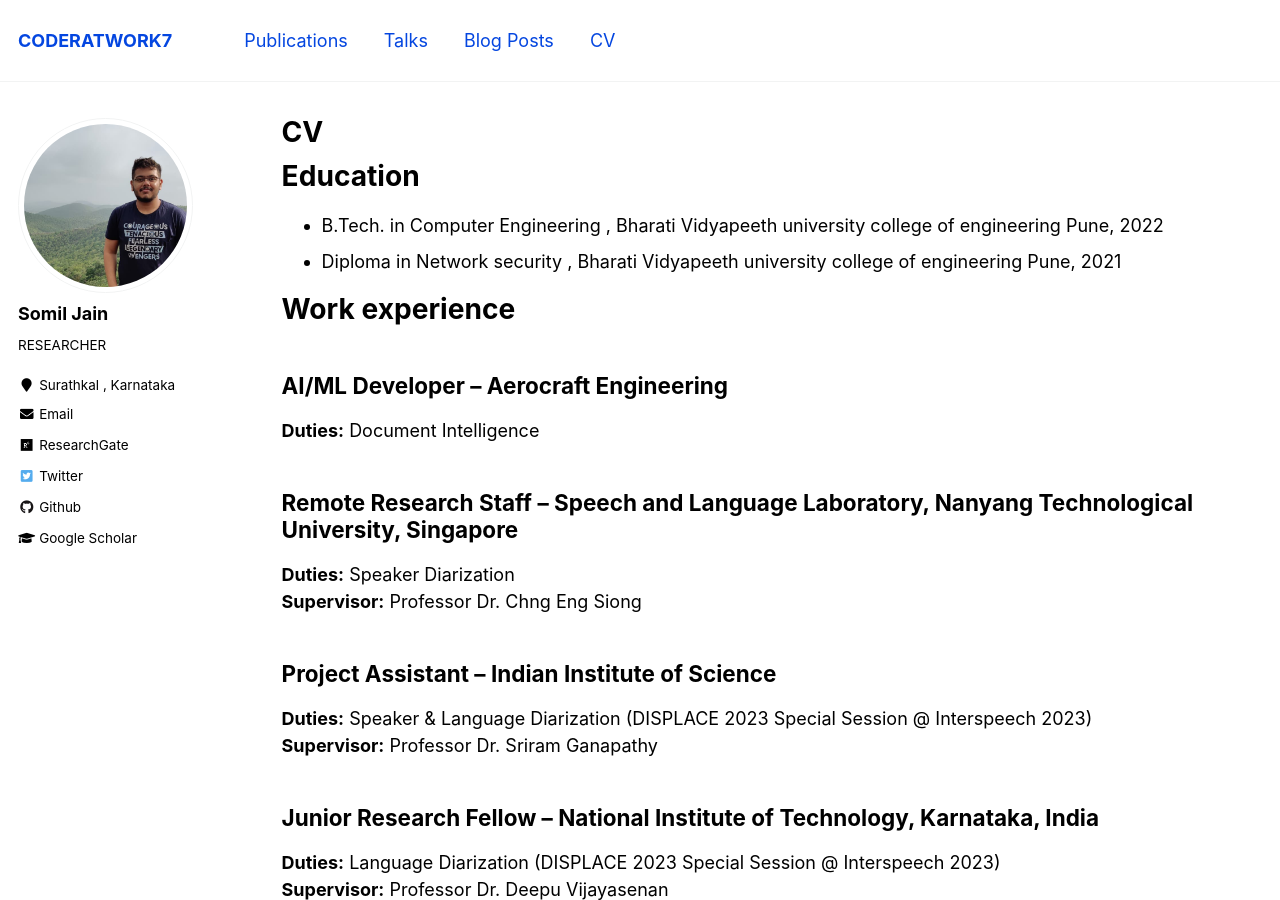
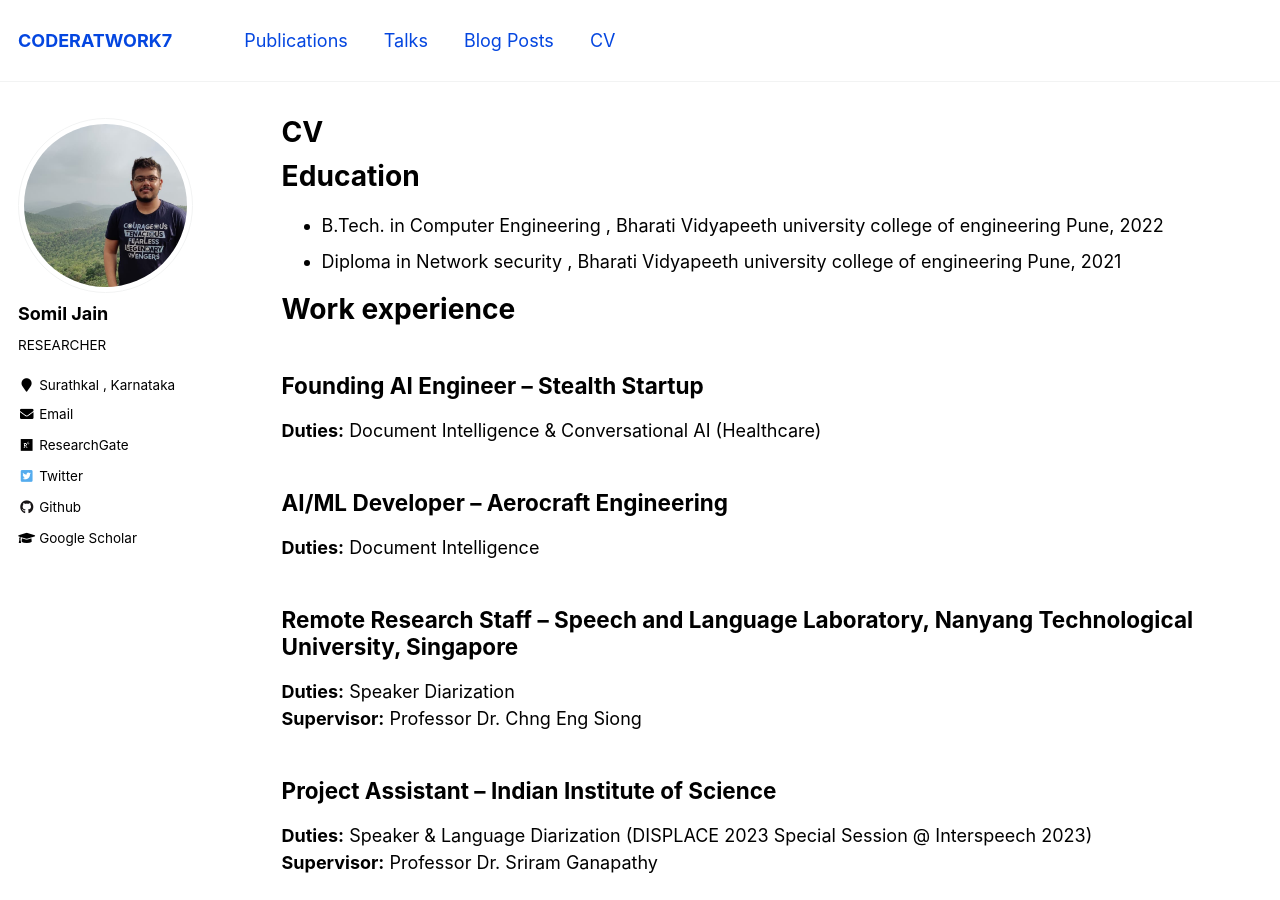
Before and after one commit to somiljain7/somiljain7.github.io, a Jekyll site: the page built from _pages/cv.md, in a window 1280 px wide and 900 px high. Built offline with Jekyll 4.4.1, drawn with Linux system fonts in a browser that asks for light colours; part of the change alters nothing that is shown; some of the changed text lies outside the part shown.

Commit message:
+ minor changes

```diff
--- a/_pages/cv.md
+++ b/_pages/cv.md
@@ -17,6 +17,9 @@ Education
 
 Work experience
 ======
+
+## **Founding AI Engineer** – Stealth Startup
+**Duties:** Document Intelligence & Conversational AI (Healthcare)
 
 ## **AI/ML Developer** – Aerocraft Engineering
 **Duties:** Document Intelligence
@@ -64,12 +67,17 @@ Work experience
 - PyTorch
 - langchain
 - ollama
+- langchain
+- ADK
+
 
 ## **Databases & Backend**
 - SQL
 - Flask
 - Streamlit
 - fastapi
+- S3
+- mongoDB
 
 
 Publications
```
